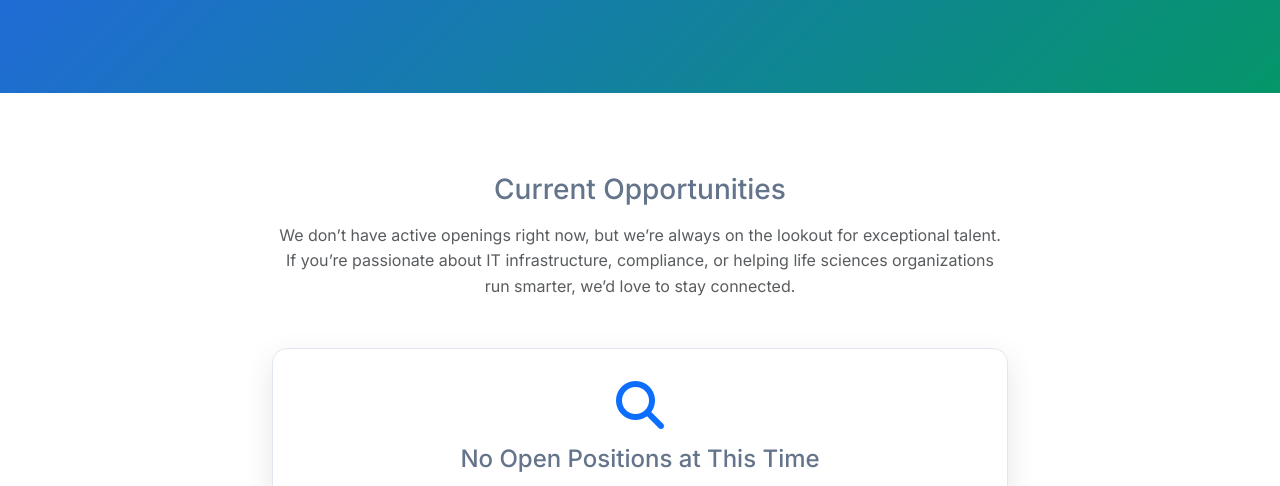
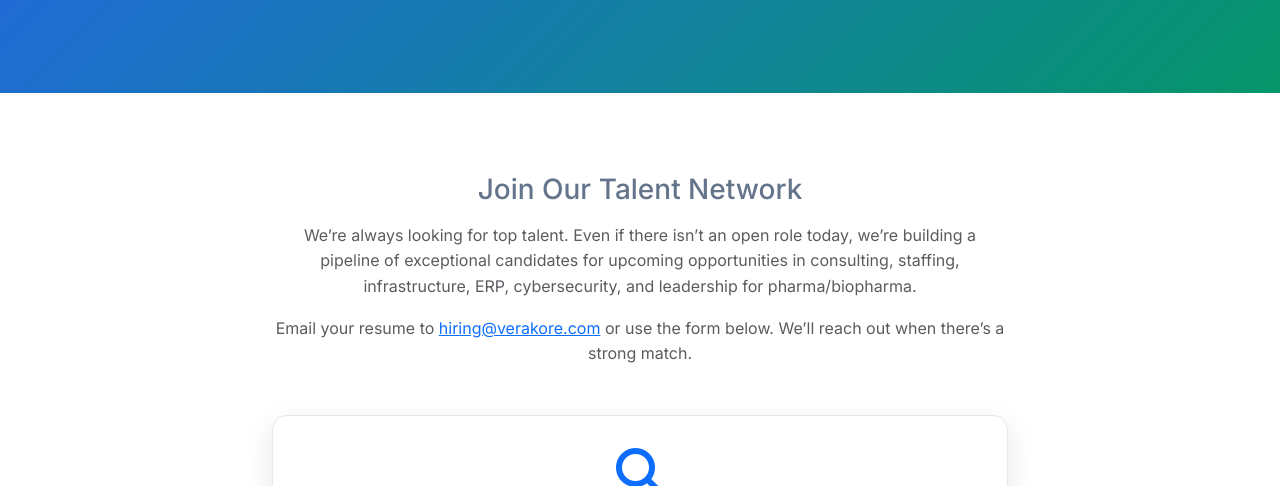
Before and after one commit to raulmendesrosa-debug/verakore-prod, a plain HTML site: page careers.html in a window 1280 px wide. Shown: the part 270-756 px from the top of the page. Drawn offline with nearby package versions, Linux system fonts and the light colour scheme.

Commit message:
Update careers page and contact hours per Roger's requests
- Careers page: Change to 'Join Our Talent Network' with pipeline language
- Add hiring@verakore.com email link for resume submissions
- Contact hours: Add timezone (9:00 AM – 8:00 PM ET / 6:00 AM – 5:00 PM PT)
- Maintain UTF-8 encoding and clean character rendering

```diff
--- a/careers.html
+++ b/careers.html
@@ -278,8 +278,9 @@
             <div class="row">
                 <div class="col-lg-8 mx-auto">
                     <div class="text-center mb-5">
-                        <h2 class="h3 mb-3">Current Opportunities</h2>
-                        <p class="text-muted">We don&#x2019;t have active openings right now, but we&#x2019;re always on the lookout for exceptional talent. If you&#x2019;re passionate about IT infrastructure, compliance, or helping life sciences organizations run smarter, we&#x2019;d love to stay connected.</p>
+                        <h2 class="h3 mb-3">Join Our Talent Network</h2>
+                        <p class="text-muted">We&#x2019;re always looking for top talent. Even if there isn&#x2019;t an open role today, we&#x2019;re building a pipeline of exceptional candidates for upcoming opportunities in consulting, staffing, infrastructure, ERP, cybersecurity, and leadership for pharma/biopharma.</p>
+                        <p class="text-muted">Email your resume to <a href="mailto:hiring@verakore.com" class="text-primary">hiring@verakore.com</a> or use the form below. We&#x2019;ll reach out when there&#x2019;s a strong match.</p>
                     </div>
 
                     <div class="career-card text-center">
```
Also changed, not shown: index.html (+1 -1 lines).
